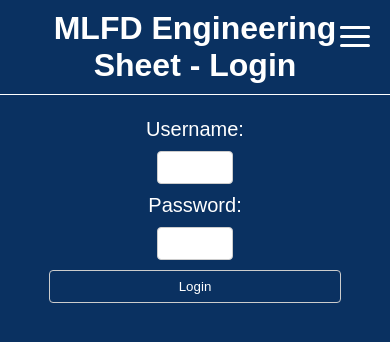
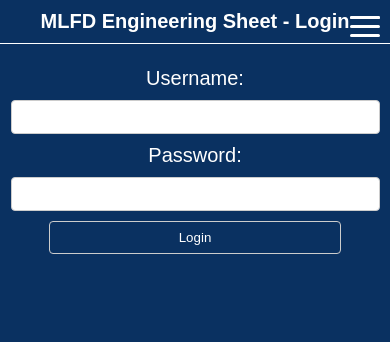
Before and after one commit to TheOneAKD/MLFD-App, a Flask app: page /login in a window 390 px wide. Shown: the top 342 px of the page. Run offline with Flask 3, Linux system fonts and the light colour scheme.

Commit message:
Update styles.css

```diff
--- a/static/styles.css
+++ b/static/styles.css
@@ -1,5 +1,5 @@
 body {
-    background-color: #0A3161; /* Set your desired blue color here */
+    background-color: #0A3161;
     color: #fff;
     font-family: 'Arial Rounded MT Bold', sans-serif;
     margin: 0;
@@ -297,6 +297,72 @@ ul, li {
     color: #B31942;
 }
 
+/* Responsive styles */
+@media only screen and (max-width: 768px) {
+    body {
+        font-size: 16px; /* Adjust base font size for smaller screens */
+    }
+
+    h1 {
+        font-size: 24px; /* Adjust font size for headers */
+        padding: 15px; /* Adjust padding for headers */
+    }
+
+    .login input,
+    #engineeringSheetForm input,
+    .quantity-input {
+        width: 80%; /* Adjust input width for smaller screens */
+        font-size: 16px; /* Adjust font size */
+        margin: 10px auto; /* Center align and adjust margin */
+    }
+
+    .hamburger-menu {
+        top: 10px; /* Adjust position */
+        right: 10px; /* Adjust position */
+    }
+
+    .sidebar {
+        width: 100%; /* Full width for sidebar */
+        height: auto; /* Auto height */
+        right: -100%; /* Initially hidden */
+    }
+
+    .show-sidebar {
+        right: 0;
+    }
+
+    .sidebar a {
+        font-size: 20px; /* Adjust font size for links */
+        margin-bottom: 15px; /* Adjust margin for links */
+    }
+
+    .dashboard-engineering-sheets a,
+    .dashboard-engineering-sheets ul,
+    .dashboard-engineering-sheets li {
+        font-size: 18px; /* Adjust font size */
+    }
+}
+
+@media only screen and (max-width: 480px) {
+    h1 {
+        font-size: 20px; /* Further adjust font size for very small screens */
+        padding: 10px;
+    }
+
+    .login input,
+    #engineeringSheetForm input,
+    .quantity-input {
+        width: 90%;
+        font-size: 14px;
+    }
+
+    .sidebar a {
+        font-size: 18px;
+        margin-bottom: 10px;
+    }
+}
+
+
 /* Show sidebar when the "show-sidebar" class is applied */
 .show-sidebar {
     right: 0;
```
